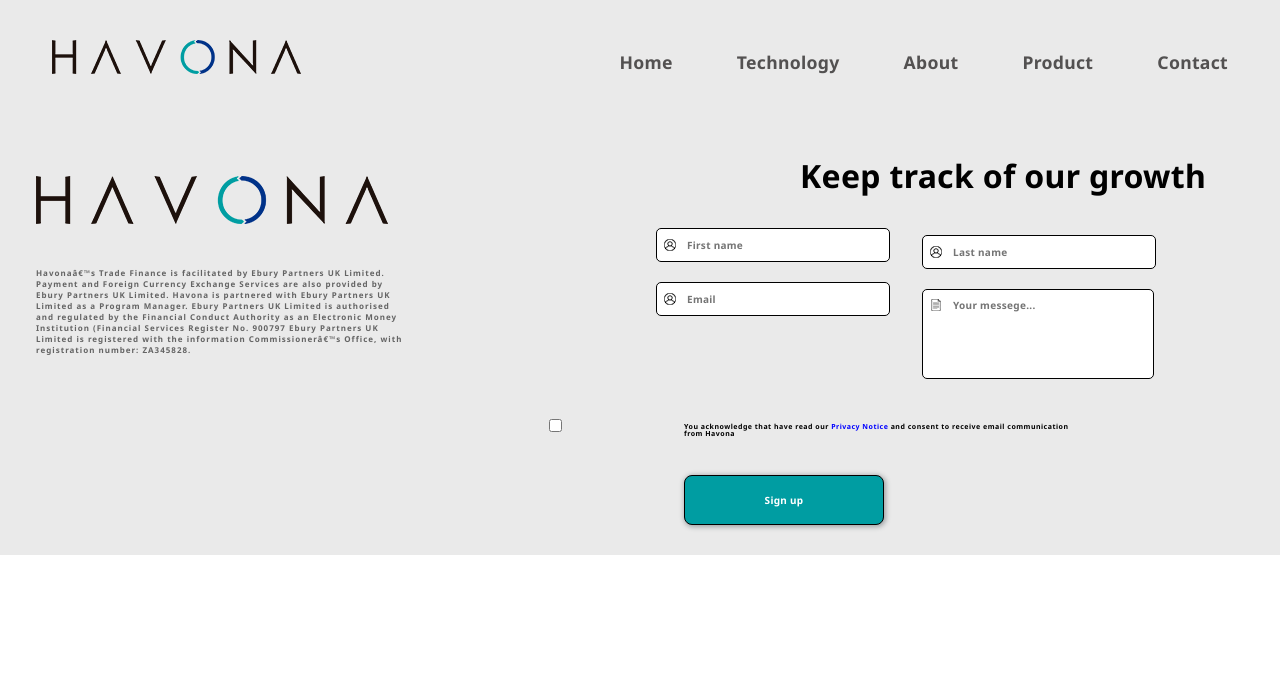
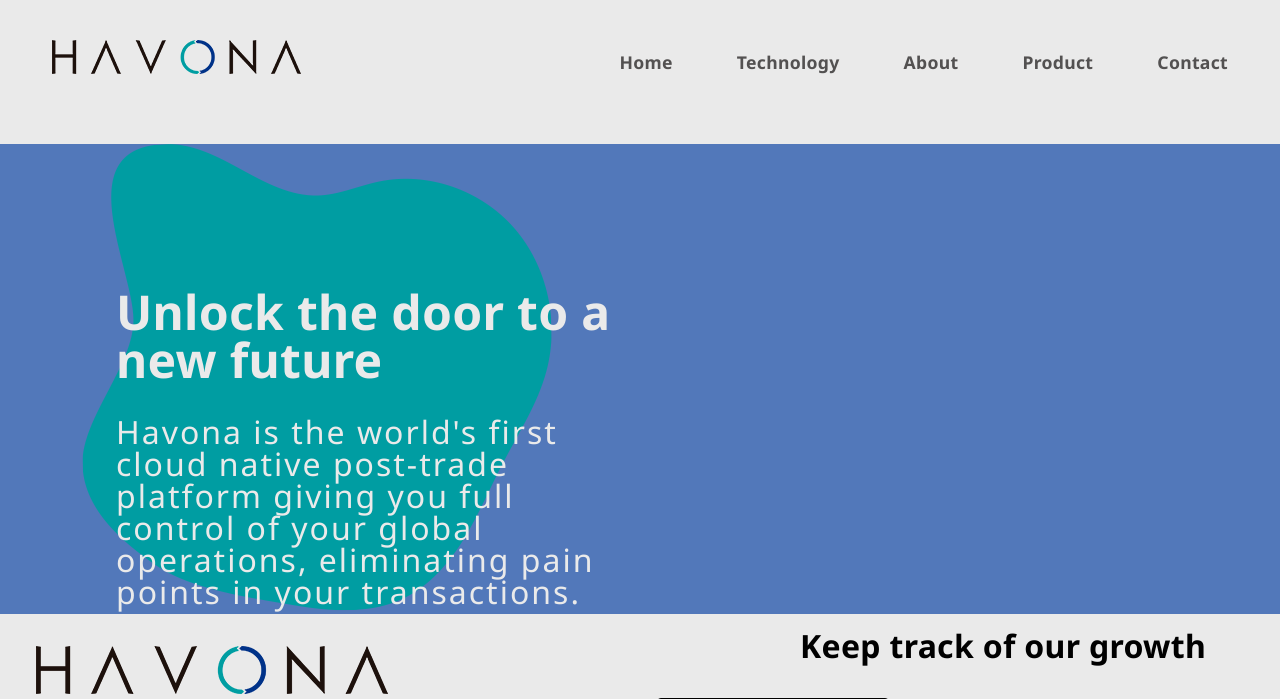
Before and after one commit to Tiago-Bertoldo/big_havona, a PHP site: page / in a window 1280 px wide. Shown: the top 699 px of the page. Run offline with PHP 8.4, Linux system fonts and the light colour scheme; some web fonts are replaced.

Commit message:
act-html

```diff
--- a/assets/style.css
+++ b/assets/style.css
@@ -163,6 +163,53 @@ body {
 
 /* MENU RESPOSIVE ACTIVE */
 
+/* START SECTION  */
+.section {
+    background-color: #5278ba;
+    width: 100% ;
+    height: 470px;
+    display: flex;
+}
+.article-one {
+    background-image: url(../img/obj_blue.png);
+    background-repeat: no-repeat;
+    background-position: 62px 0px;
+    display: flex;
+    margin: 0 auto;
+    width: 1240px;
+}
+
+
+.span {
+
+     width: calc(100% - 50%);
+    min-width: 600px;
+}
+
+.span h1 {
+    margin: 3em 0 0 2em;
+    text-decoration: none;
+    font-family: 'Noto Sans', sans-serif;
+    font-size: 3rem;
+    color: #eaeaea;
+    font-weight: bold ;
+    letter-spacing: 0.3px;
+}
+
+.span p {
+    margin: 3em 0 0 3em;
+    margin-top: 2rem;
+    text-decoration: none;
+    font-family: 'Noto Sans', sans-serif;
+    font-size: 2rem;
+    color: #eaeaea;
+    font-weight: normal;
+    letter-spacing: 2px;
+}
+
+
+
+/* END SECTION */
 
 
 /*FOOTER INICIO */
@@ -360,6 +407,7 @@ bloco-img config */
 }
 @media screen and (max-width:760px) {
     .formulario {
+        width: calc(100%);
         flex-direction: column;
     }
     .logo-medium {
@@ -405,6 +453,7 @@ bloco-form config */
         width: 18em;
     }
     .aside-box {
+        width: 100%;
         margin: 0 0 0 15em;
     }
     .aside-three{
--- a/index.html
+++ b/index.html
@@ -42,8 +42,22 @@
 
     </div>
 
-    <!-- end navv -->
-</div>
+    </div>
+         <!-- end navv -->
+         <!-- START SECTION -->
+         <div class="section">
+            <div class="article-one">
+                <div class="img">
+                </div>
+                <div class="span">
+                <h1>Unlock the door to a new future</h1>
+                <p>Havona is the world's first cloud native post-trade platform giving you full control of your global operations, eliminating pain points in your transactions.</p>
+                </div>
+
+            </div>
+         </div>
+
+
             <!-- start footer -->
         <div class="footer">
             <div class="formulario">
```
